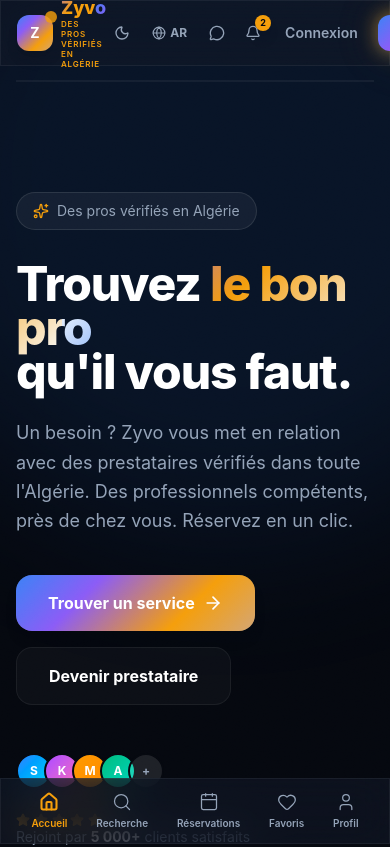
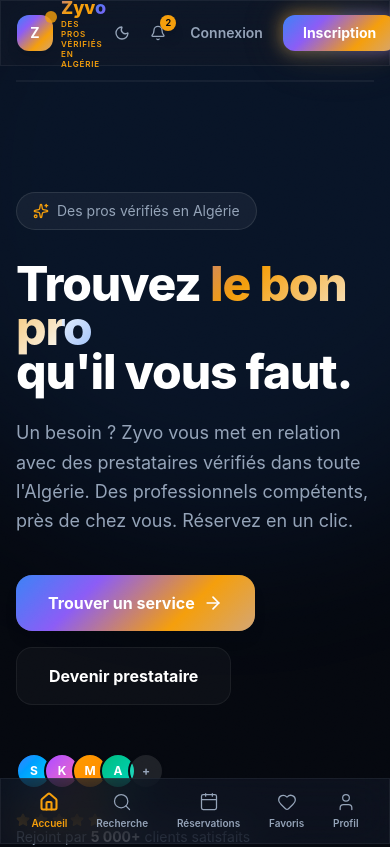
Before and after one commit to karimbzn31/ZYVO-OFFICIEL-, a React (Vite) app: page / in a window 390 px wide. Shown: the top 847 px of the page. Built offline with nearby package versions, Linux system fonts and the light colour scheme.

Commit message:
fix: remove LangToggle, hide Messages on mobile, cleaner header

```diff
--- a/src/components/Header.jsx
+++ b/src/components/Header.jsx
@@ -1,5 +1,5 @@
 import { Link, NavLink } from 'react-router-dom'
-import { Home, Search, Calendar, Heart, User, Sparkles, Moon, Sun, Bell, MessageCircle, Globe } from 'lucide-react'
+import { Home, Search, Calendar, Heart, User, Moon, Sun, Bell, MessageCircle } from 'lucide-react'
 import { useAuth } from '../context/auth'
 import { useTheme } from '../context/theme'
 import { useNotifications } from '../context/notifications'
@@ -22,19 +22,6 @@ function ThemeToggle() {
       title={theme === 'dark' ? 'Mode clair' : 'Mode sombre'}
     >
       {theme === 'dark' ? <Moon className="w-4 h-4" /> : <Sun className="w-4 h-4 text-zyvo-gold" />}
-    </button>
-  )
-}
-
-function LangToggle() {
-  const { lang, switchLang } = useI18n()
-  return (
-    <button
-      onClick={() => switchLang(lang === 'fr' ? 'ar' : 'fr')}
-      className="flex items-center gap-1 px-2.5 py-1.5 rounded-xl text-zyvo-muted hover:text-white hover:bg-white/5 transition-all text-xs font-bold"
-    >
-      <Globe className="w-3.5 h-3.5" />
-      {lang === 'fr' ? 'AR' : 'FR'}
     </button>
   )
 }
@@ -101,10 +88,9 @@ export default function Header() {
 
           <div className="flex items-center gap-1">
             <ThemeToggle />
-            <LangToggle />
             <Link
               to="/messages"
-              className="p-2 rounded-xl text-zyvo-muted hover:text-white hover:bg-white/5 transition-all"
+              className="hidden sm:flex p-2 rounded-xl text-zyvo-muted hover:text-white hover:bg-white/5 transition-all"
             >
               <MessageCircle className="w-4 h-4" />
             </Link>
```
